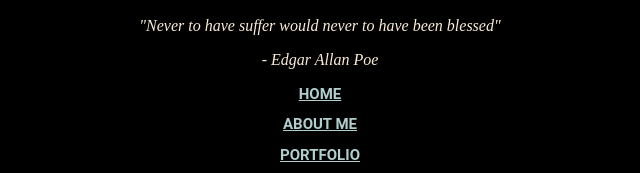
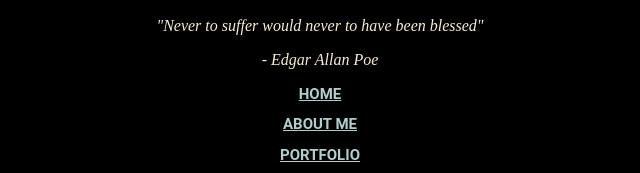
Before and after one commit to kaijuxkitty/my-personal-site, a plain HTML site: page index.html in a window 1280 px wide. Shown: the part 289-462 px from the top of the page, 320-960 px from the left. Drawn offline with Linux system fonts and the light colour scheme.

Commit message:
Update index.html

```diff
--- a/index.html
+++ b/index.html
@@ -8,7 +8,7 @@
 
     <center><img src="https://ca.slack-edge.com/E05LYDFST6K-U07NVUDUM0U-d04a577c0755-512" width="200" height="200"  alt = "Brittney Villagomez profile picture">
     </center>
-    <p>"Never to have suffer would never to have been blessed" </p>
+    <p>"Never to suffer would never to have been blessed" </p>
        <p> - Edgar Allan Poe </p>
     <h2> <a href ="index.html" style="color:#CEED;">HOME</a> </h2>
     <h2> <a href = "about.html" style="color:#CEED;">ABOUT ME</a> </h2>
```
